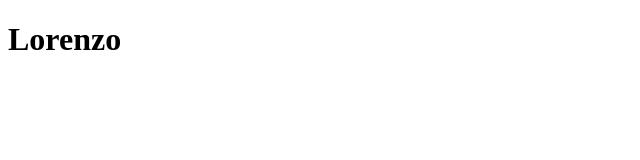
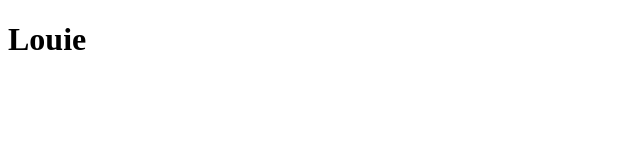
Before and after one commit to bananaborane/github_demo, a plain HTML site: page index.html in a window 1280 px wide. Shown: the full height of the page, 0-640 px from the left. Drawn offline with Linux system fonts and the light colour scheme.

Commit message:
updated index.html

```diff
--- a/index.html
+++ b/index.html
@@ -7,6 +7,6 @@
     <title>Document</title>
 </head>
 <body>
-    <h1>Lorenzo</h1>
+    <h1>Louie</h1>
 </body>
 </html>
```
